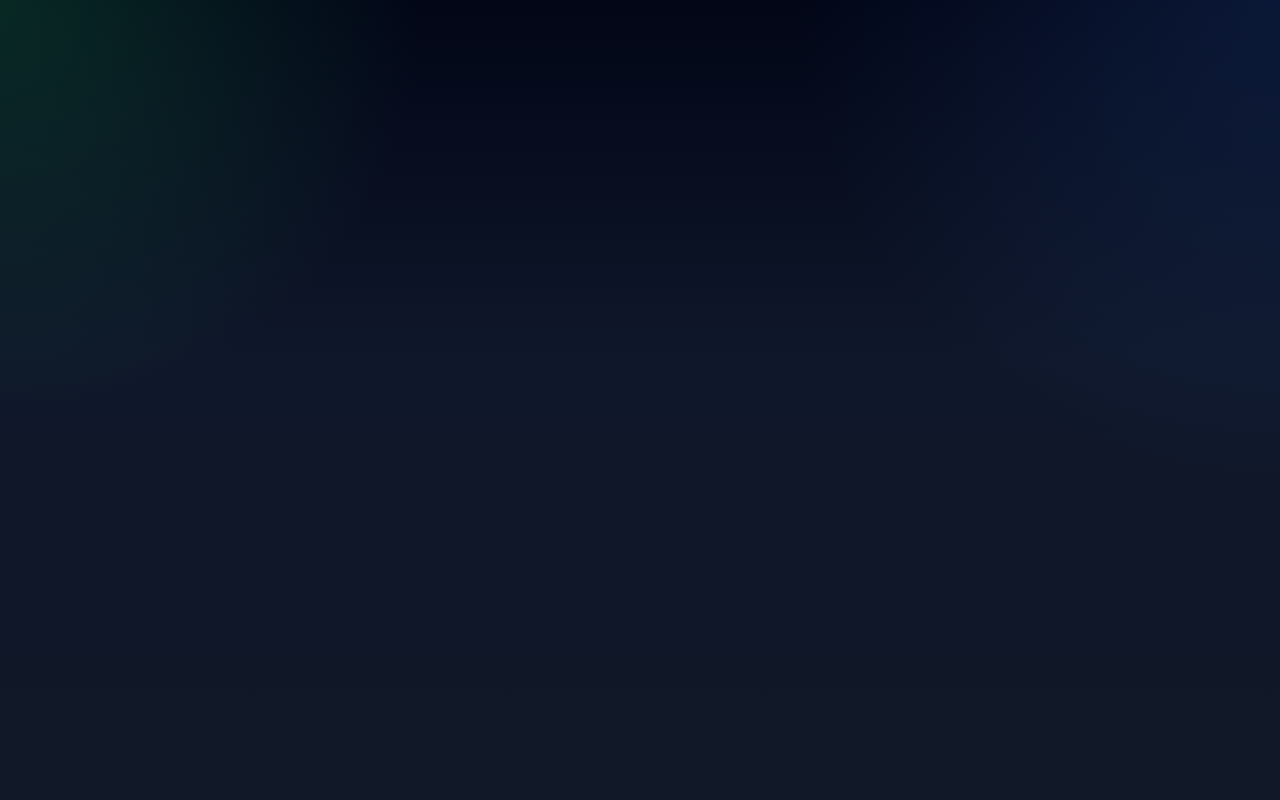
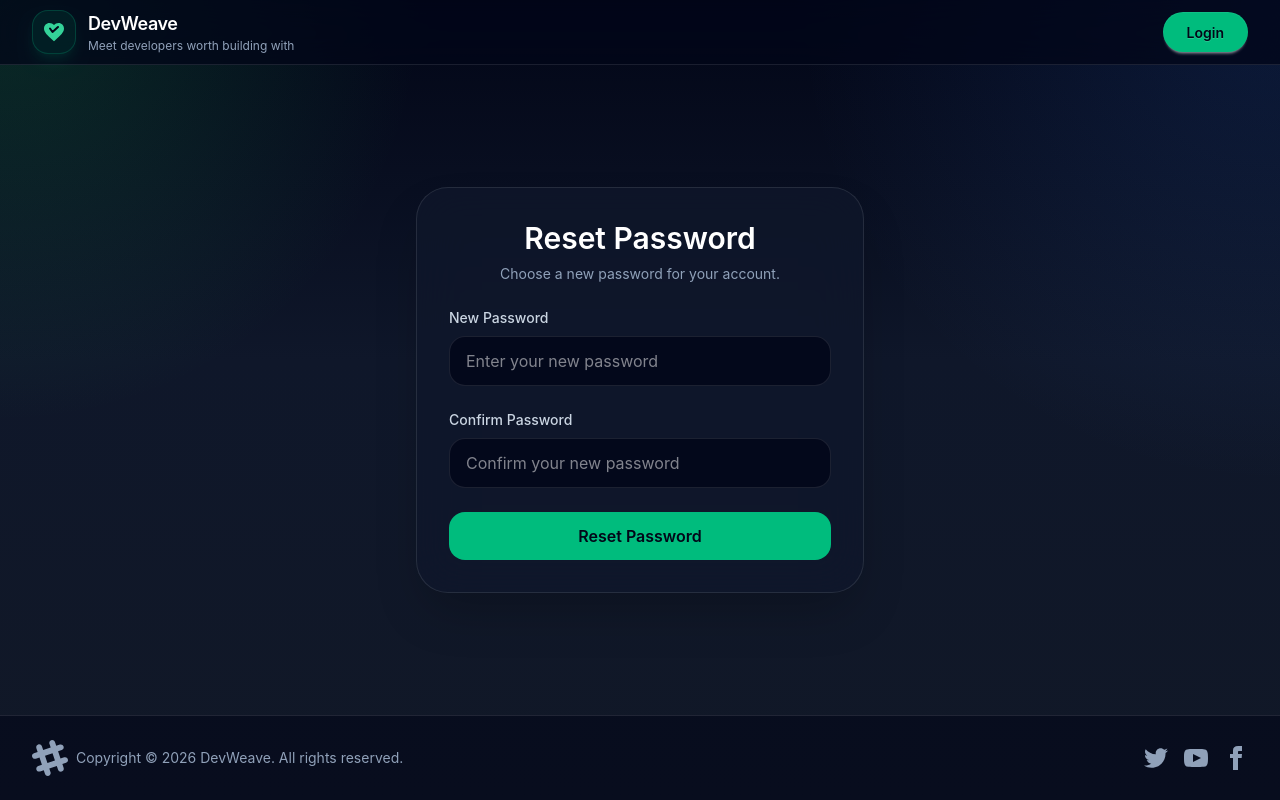
Before and after one commit to apekshathakre25/DevWeave---Frontend, a React (Vite) app: page /reset-password/1 in a window 1280 px wide. Before the commit this address had no page. Built offline with nearby package versions, Linux system fonts and the light colour scheme.

Commit message:
added reset password

```diff
--- a/src/App.jsx
+++ b/src/App.jsx
@@ -6,6 +6,7 @@ import Profile from "./components/Profile";
 import Connections from "./components/Connections";
 import Requests from "./components/Requests";
 import ForgotPassword from "./components/ForgotPass";
+import ResetPassword from "./components/ResetPassword";
 
 const App = () => {
   return (
@@ -18,6 +19,7 @@ const App = () => {
           <Route path="connections" element={<Connections />} />
           <Route path="requests" element={<Requests />} />
           <Route path="forgot-password" element={<ForgotPassword />} />
+          <Route path="reset-password/:token" element={<ResetPassword />} />
         </Route>
       </Routes>
     </BrowserRouter>
--- a/src/components/Body.jsx
+++ b/src/components/Body.jsx
@@ -12,7 +12,9 @@ const Body = () => {
   const location = useLocation();
   const user = useSelector((store) => store.user);
   const publicRoutes = ["/login", "/forgot-password"];
-  const isPublicPage = publicRoutes.includes(location.pathname);
+  const isPublicPage =
+    publicRoutes.includes(location.pathname) ||
+    location.pathname.startsWith("/reset-password/");
   const [isCheckingAuth, setIsCheckingAuth] = useState(
     !isPublicPage && !user,
   );
--- a/src/components/Footer.jsx
+++ b/src/components/Footer.jsx
@@ -14,7 +14,7 @@ const Footer = () => {
         >
           <path d="M22.672 15.226l-2.432.811.841 2.515c.33 1.019-.209 2.127-1.23 2.456-1.15.325-2.148-.321-2.463-1.226l-.84-2.518-5.013 1.677.84 2.517c.391 1.203-.434 2.542-1.831 2.542-.88 0-1.601-.564-1.86-1.314l-.842-2.516-2.431.809c-1.135.328-2.145-.317-2.463-1.229-.329-1.018.211-2.127 1.231-2.456l2.432-.809-1.621-4.823-2.432.808c-1.355.384-2.558-.59-2.558-1.839 0-.817.509-1.582 1.327-1.846l2.433-.809-.842-2.515c-.33-1.02.211-2.129 1.232-2.458 1.02-.329 2.13.209 2.461 1.229l.842 2.515 5.011-1.677-.839-2.517c-.403-1.238.484-2.553 1.843-2.553.819 0 1.585.509 1.85 1.326l.841 2.517 2.431-.81c1.02-.33 2.131.211 2.461 1.229.332 1.018-.21 2.126-1.23 2.456l-2.433.809 1.622 4.823 2.433-.809c1.242-.401 2.557.484 2.557 1.838 0 .819-.51 1.583-1.328 1.847m-8.992-6.428l-5.01 1.675 1.619 4.828 5.011-1.674-1.62-4.829z"></path>
         </svg>
-          <p>Copyright © {new Date().getFullYear()} DevTinder. All rights reserved.</p>
+          <p>Copyright © {new Date().getFullYear()} DevWeave. All rights reserved.</p>
         </aside>
         <nav className="grid-flow-col gap-4 md:place-self-center md:justify-self-end">
           <a className="transition hover:text-emerald-300">
--- a/src/components/ForgotPass.jsx
+++ b/src/components/ForgotPass.jsx
@@ -1,38 +1,25 @@
 import { useState } from "react";
-import axios from "axios";
-import { useNavigate } from "react-router-dom";
+import { Link } from "react-router-dom";
+import { api } from "../utils/api";
 
 const ForgotPassword = () => {
   const [email, setEmail] = useState("");
-  const [password, setPassword] = useState("");
-  const [confirmPassword, setConfirmPassword] = useState("");
   const [errorMessage, setErrorMessage] = useState("");
   const [message, setMessage] = useState("");
   const [loading, setLoading] = useState(false);
-  const navigate = useNavigate();
 
   const handleSubmit = async (e) => {
     e.preventDefault();
-
-    if (password !== confirmPassword) {
-      return setErrorMessage("Passwords do not match");
-    }
 
     try {
       setLoading(true);
       setErrorMessage("");
       setMessage("");
 
-      const res = await axios.post(
-        `${import.meta.env.VITE_API_URL}/forgotPass`,
-        {
-          email,
-          password,
-        },
-      );
+      const res = await api.post("/forgot-password", { email });
 
       setMessage(res.data.message);
-      navigate("/login");
+      setEmail("");
     } catch (err) {
       setErrorMessage(err.response?.data?.message || "Something went wrong");
     } finally {
@@ -47,51 +34,51 @@ const ForgotPassword = () => {
           onSubmit={handleSubmit}
           className="space-y-6 rounded-[2rem] border border-white/10 bg-slate-900/75 p-8 text-white shadow-2xl backdrop-blur-xl"
         >
-          <div className="text-center">
-            <h2 className="text-3xl font-semibold">Reset Password</h2>
+          <div className="space-y-2 text-center">
+            <h2 className="text-3xl font-semibold">Forgot Password</h2>
             <p className="text-sm text-slate-400">
-              Enter your email and new password
+              Enter your email and we will send a reset link.
             </p>
           </div>
 
+          <div>
+            <label className="mb-2 block text-sm font-medium text-slate-300">
+              Email
+            </label>
             <input
               type="email"
-            placeholder="Email"
-            className="w-full rounded-2xl bg-slate-950 px-4 py-3"
+              placeholder="you@example.com"
+              className="w-full rounded-2xl border border-white/10 bg-slate-950/80 px-4 py-3 text-white outline-none focus:border-emerald-400/60"
               value={email}
               onChange={(e) => setEmail(e.target.value)}
               required
             />
-
-          <input
-            type="password"
-            placeholder="New Password"
-            className="w-full rounded-2xl bg-slate-950 px-4 py-3"
-            value={password}
-            onChange={(e) => setPassword(e.target.value)}
-            required
-          />
-
-          <input
-            type="password"
-            placeholder="Confirm Password"
-            className="w-full rounded-2xl bg-slate-950 px-4 py-3"
-            value={confirmPassword}
-            onChange={(e) => setConfirmPassword(e.target.value)}
-            required
-          />
+          </div>
 
           {errorMessage && (
-            <p className="text-red-400 text-sm">{errorMessage}</p>
+            <div className="rounded-2xl border border-rose-400/20 bg-rose-400/10 px-4 py-3 text-sm text-rose-200">
+              {errorMessage}
+            </div>
           )}
-          {message && <p className="text-green-400 text-sm">{message}</p>}
+          {message && (
+            <div className="rounded-2xl border border-emerald-400/20 bg-emerald-400/10 px-4 py-3 text-sm text-emerald-200">
+              {message}
+            </div>
+          )}
 
           <button
             disabled={loading}
-            className="w-full h-12 rounded-2xl bg-emerald-500 text-black font-semibold"
+            className="h-12 w-full rounded-2xl bg-emerald-500 text-base font-semibold text-slate-950 hover:bg-emerald-400 disabled:opacity-50"
           >
-            {loading ? "Updating..." : "Reset Password"}
+            {loading ? "Sending..." : "Send Reset Link"}
           </button>
+
+          <p className="text-center text-sm text-slate-400">
+            Remember your password?{" "}
+            <Link to="/login" className="text-emerald-400 hover:underline">
+              Login
+            </Link>
+          </p>
         </form>
       </div>
     </div>
--- a/src/components/Login.jsx
+++ b/src/components/Login.jsx
@@ -120,13 +120,15 @@ const Login = () => {
                 Password
               </label>
 
+              {!isSignIn && (
                 <button
                   type="button"
-                className="text-xs text-emerald-400 hover:text-emerald-300 hover:underline transition"
+                  className="text-xs text-emerald-400 transition hover:text-emerald-300 hover:underline"
                   onClick={() => navigate("/forgot-password")}
                 >
                   Forgot password?
                 </button>
+              )}
             </div>
 
             <input
--- a/src/components/Navbar.jsx
+++ b/src/components/Navbar.jsx
@@ -45,7 +45,7 @@ const Navbar = () => {
             </div>
             <div>
               <p className="text-lg font-semibold tracking-tight text-white">
-                DevTinder
+                DevWeave
               </p>
               <p className="text-xs text-slate-400">
                 Meet developers worth building with
--- /dev/null
+++ b/src/components/ResetPassword.jsx
@@ -0,0 +1,120 @@
+import { useState } from "react";
+import { Link, useParams } from "react-router-dom";
+import { api } from "../utils/api";
+
+const ResetPassword = () => {
+  const { token } = useParams();
+  const [password, setPassword] = useState("");
+  const [confirmPassword, setConfirmPassword] = useState("");
+  const [errorMessage, setErrorMessage] = useState("");
+  const [message, setMessage] = useState("");
+  const [loading, setLoading] = useState(false);
+  const [passwordChanged, setPasswordChanged] = useState(false);
+
+  const handleSubmit = async (e) => {
+    e.preventDefault();
+
+    if (password !== confirmPassword) {
+      setErrorMessage("Passwords do not match");
+      return;
+    }
+
+    try {
+      setLoading(true);
+      setErrorMessage("");
+      setMessage("");
+
+      const res = await api.post(`/reset-password/${token}`, {
+        password,
+        confirmPassword,
+      });
+
+      setMessage(res.data.message);
+      setPassword("");
+      setConfirmPassword("");
+      setPasswordChanged(true);
+    } catch (err) {
+      setErrorMessage(err.response?.data?.message || "Something went wrong");
+    } finally {
+      setLoading(false);
+    }
+  };
+
+  return (
+    <div className="grid w-full max-w-6xl gap-10 lg:items-center">
+      <div className="w-full max-w-md justify-self-center px-4 sm:px-0">
+        <form
+          onSubmit={handleSubmit}
+          className="space-y-6 rounded-[2rem] border border-white/10 bg-slate-900/75 p-8 text-white shadow-2xl backdrop-blur-xl"
+        >
+          <div className="space-y-2 text-center">
+            <h2 className="text-3xl font-semibold">Reset Password</h2>
+            <p className="text-sm text-slate-400">
+              Choose a new password for your account.
+            </p>
+          </div>
+
+          <div>
+            <label className="mb-2 block text-sm font-medium text-slate-300">
+              New Password
+            </label>
+            <input
+              type="password"
+              value={password}
+              onChange={(e) => setPassword(e.target.value)}
+              disabled={passwordChanged}
+              required
+              className="w-full rounded-2xl border border-white/10 bg-slate-950/80 px-4 py-3 text-white outline-none focus:border-emerald-400/60 disabled:opacity-60"
+              placeholder="Enter your new password"
+            />
+          </div>
+
+          <div>
+            <label className="mb-2 block text-sm font-medium text-slate-300">
+              Confirm Password
+            </label>
+            <input
+              type="password"
+              value={confirmPassword}
+              onChange={(e) => setConfirmPassword(e.target.value)}
+              disabled={passwordChanged}
+              required
+              className="w-full rounded-2xl border border-white/10 bg-slate-950/80 px-4 py-3 text-white outline-none focus:border-emerald-400/60 disabled:opacity-60"
+              placeholder="Confirm your new password"
+            />
+          </div>
+
+          {errorMessage && (
+            <div className="rounded-2xl border border-rose-400/20 bg-rose-400/10 px-4 py-3 text-sm text-rose-200">
+              {errorMessage}
+            </div>
+          )}
+          {message && (
+            <div className="rounded-2xl border border-emerald-400/20 bg-emerald-400/10 px-4 py-3 text-sm text-emerald-200">
+              {message}
+            </div>
+          )}
+
+          {passwordChanged ? (
+            <Link
+              to="/login"
+              className="flex h-12 w-full items-center justify-center rounded-2xl bg-emerald-500 text-base font-semibold text-slate-950 hover:bg-emerald-400"
+            >
+              Login
+            </Link>
+          ) : (
+            <button
+              type="submit"
+              disabled={loading}
+              className="h-12 w-full rounded-2xl bg-emerald-500 text-base font-semibold text-slate-950 hover:bg-emerald-400 disabled:opacity-50"
+            >
+              {loading ? "Updating..." : "Reset Password"}
+            </button>
+          )}
+        </form>
+      </div>
+    </div>
+  );
+};
+
+export default ResetPassword;
```
Lines whose indentation alone changed are shown as unchanged.
